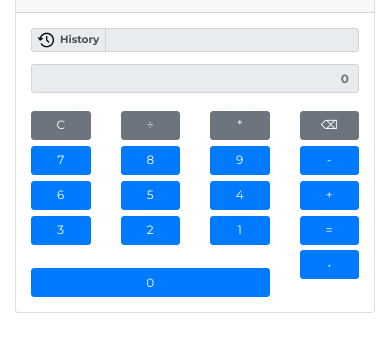
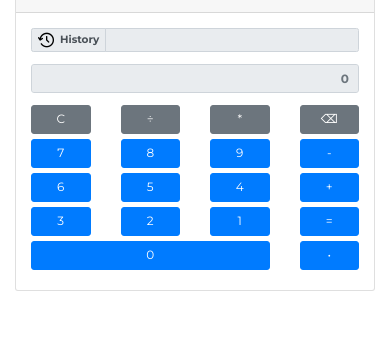
Before and after one commit to OtavioCampagnoli/calculator-project, a plain HTML site: page index.html in a window 390 px wide. Shown: the part 81-432 px from the top of the page. Drawn offline with nearby package versions, Linux system fonts and the light colour scheme.

Commit message:
Fix to use for mobile devices and layout response.

```diff
--- a/docs/assets/css/style.css
+++ b/docs/assets/css/style.css
@@ -2,6 +2,14 @@
     font-family: "Montserrat", sans-serif;
     font-size: 12px;
     font-style: normal;
+}
+
+.row {
+    display: flex;
+}
+
+.col {
+    flex: 1;
 }
 
 .calculator {
@@ -9,8 +17,8 @@
 }
 
 .btn {
-    margin-top: 10%;
-    /* text-align: center; */
+    width: 100%;
+    margin-bottom: 5px;
 }
 
 
@@ -18,6 +26,11 @@
     text-align: right;
 }
 
-@media only screen and (max-width: 400px){
+@media (max-width: 300px){
+
+    .btn {
+        pointer-events: none;
+        opacity: 0.5;
+    }
 
 }
--- a/docs/assets/js/script.js
+++ b/docs/assets/js/script.js
@@ -1,3 +1,29 @@
+const buttons = document.querySelectorAll("button");
+
+buttons.forEach((button) => {
+  button.addEventListener("click", function () {
+    const action = this.dataset.action;
+    const value = this.dataset.value;
+
+    switch (action) {
+      case 'clear':
+        clearDisplay();
+        break;
+      case 'append':
+        appendToDisplay(value);
+        break;
+      case 'calculate':
+        calculate();
+        break;
+      case 'backspace':
+        backspace();
+        break;
+      default:
+        break;
+    }
+  });
+});
+
 function appendToDisplay(value) {
   if (haveANumberFirst() == true || isOperator(value) == false) {
     if (alreadyHaveAnOperator(value) == true) {
--- a/index.html
+++ b/index.html
@@ -56,50 +56,63 @@
                                                 </div>
                                                 <div class="row">
                                                         <div class="col"><button class="btn btn-secondary btn-block"
-                                                                        onclick="clearDisplay()">C</button></div>
+                                                                        data-action="clear">C</button></div>
                                                         <div class="col"><button class="btn btn-secondary btn-block"
-                                                                        onclick="appendToDisplay('/')">&#xF7;</button>
+                                                                        data-action="append"
+                                                                        data-value="/">&#xF7;</button>
                                                         </div>
                                                         <div class="col"><button class="btn btn-secondary btn-block"
-                                                                        onclick="appendToDisplay('*')">*</button></div>
+                                                                        data-action="append" data-value="*">*</button>
+                                                        </div>
                                                         <div class="col"><button class="btn btn-secondary btn-block"
-                                                                        onclick="backspace()">&#9003</button></div>
+                                                                        data-action="backspace">&#9003</button></div>
                                                 </div>
                                                 <div class="row">
                                                         <div class="col"><button class="btn btn-primary btn-block"
-                                                                        onclick="appendToDisplay('7')">7</button></div>
+                                                                        data-action="append" data-value="7">7</button>
+                                                        </div>
                                                         <div class="col"><button class="btn btn-primary btn-block"
-                                                                        onclick="appendToDisplay('8')">8</button></div>
+                                                                        data-action="append" data-value="8">8</button>
+                                                        </div>
                                                         <div class="col"><button class="btn btn-primary btn-block"
-                                                                        onclick="appendToDisplay('9')">9</button></div>
+                                                                        data-action="append" data-value="9">9</button>
+                                                        </div>
                                                         <div class="col"><button class="btn btn-primary btn-block"
-                                                                        onclick="appendToDisplay('-')">-</button></div>
+                                                                        data-action="append" data-value="-">-</button>
+                                                        </div>
                                                 </div>
                                                 <div class="row">
                                                         <div class="col"><button class="btn btn-primary btn-block"
-                                                                        onclick="appendToDisplay('6')">6</button></div>
+                                                                        data-action="append" data-value="6">6</button>
+                                                        </div>
                                                         <div class="col"><button class="btn btn-primary btn-block"
-                                                                        onclick="appendToDisplay('5')">5</button></div>
+                                                                        data-action="append" data-value="5">5</button>
+                                                        </div>
                                                         <div class="col"><button class="btn btn-primary btn-block"
-                                                                        onclick="appendToDisplay('4')">4</button></div>
+                                                                        data-action="append" data-value="4">4</button>
+                                                        </div>
                                                         <div class="col"><button class="btn btn-primary btn-block"
-                                                                        onclick="appendToDisplay('+')">+</button></div>
+                                                                        data-action="append" data-value="+">+</button>
+                                                        </div>
                                                 </div>
                                                 <div class="row">
                                                         <div class="col"><button class="btn btn-primary btn-block"
-                                                                        onclick="appendToDisplay('3')">3</button></div>
+                                                                        data-action="append" data-value="3">3</button>
+                                                        </div>
                                                         <div class="col"><button class="btn btn-primary btn-block"
-                                                                        onclick="appendToDisplay('2')">2</button></div>
+                                                                        data-action="append" data-value="2">2</button>
+                                                        </div>
                                                         <div class="col"><button class="btn btn-primary btn-block"
-                                                                        onclick="appendToDisplay('1')">1</button></div>
+                                                                        data-action="append" data-value="1">1</button>
+                                                        </div>
                                                         <div class="col"><button class="btn btn-primary btn-block"
-                                                                        onclick="calculate()">=</button></div>
+                                                                        data-action="calculate">=</button></div>
                                                 </div>
                                                 <div class="row">
                                                         <div class="col-9"><button class="btn btn-primary btn-block"
-                                                                        onclick="appendToDisplay('0')">0</button></div>
+                                                                        data-action="append" data-value="0">0</button></div>
                                                         <div class="col"><button class="btn btn-primary btn-block"
-                                                                        onclick="appendToDisplay('.')">&#8226</button>
+                                                                        data-action="append" data-value=".">&#8226</button>
                                                         </div>
                                                 </div>
 
```
Also changed, not shown: 1 other file.
